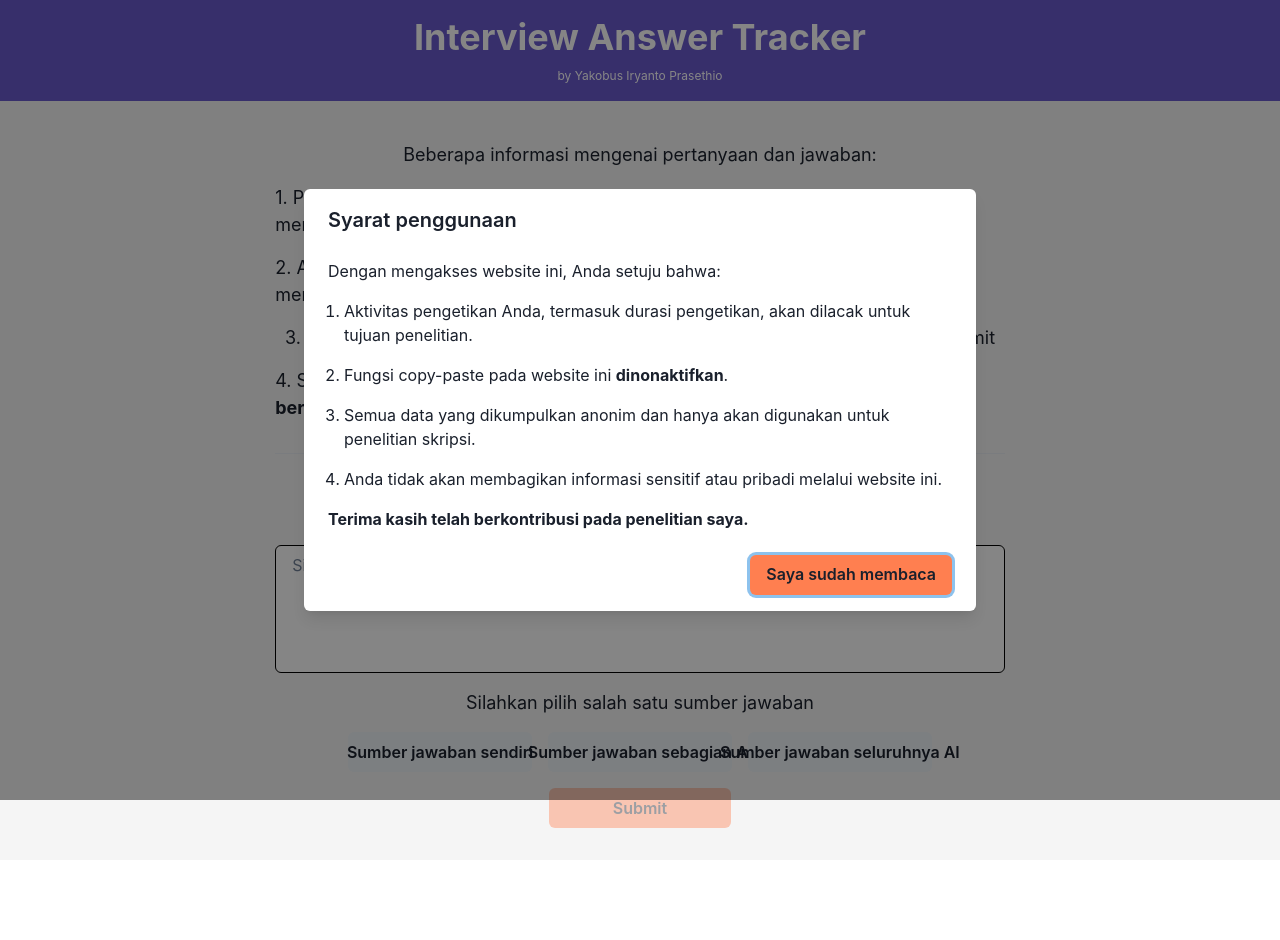
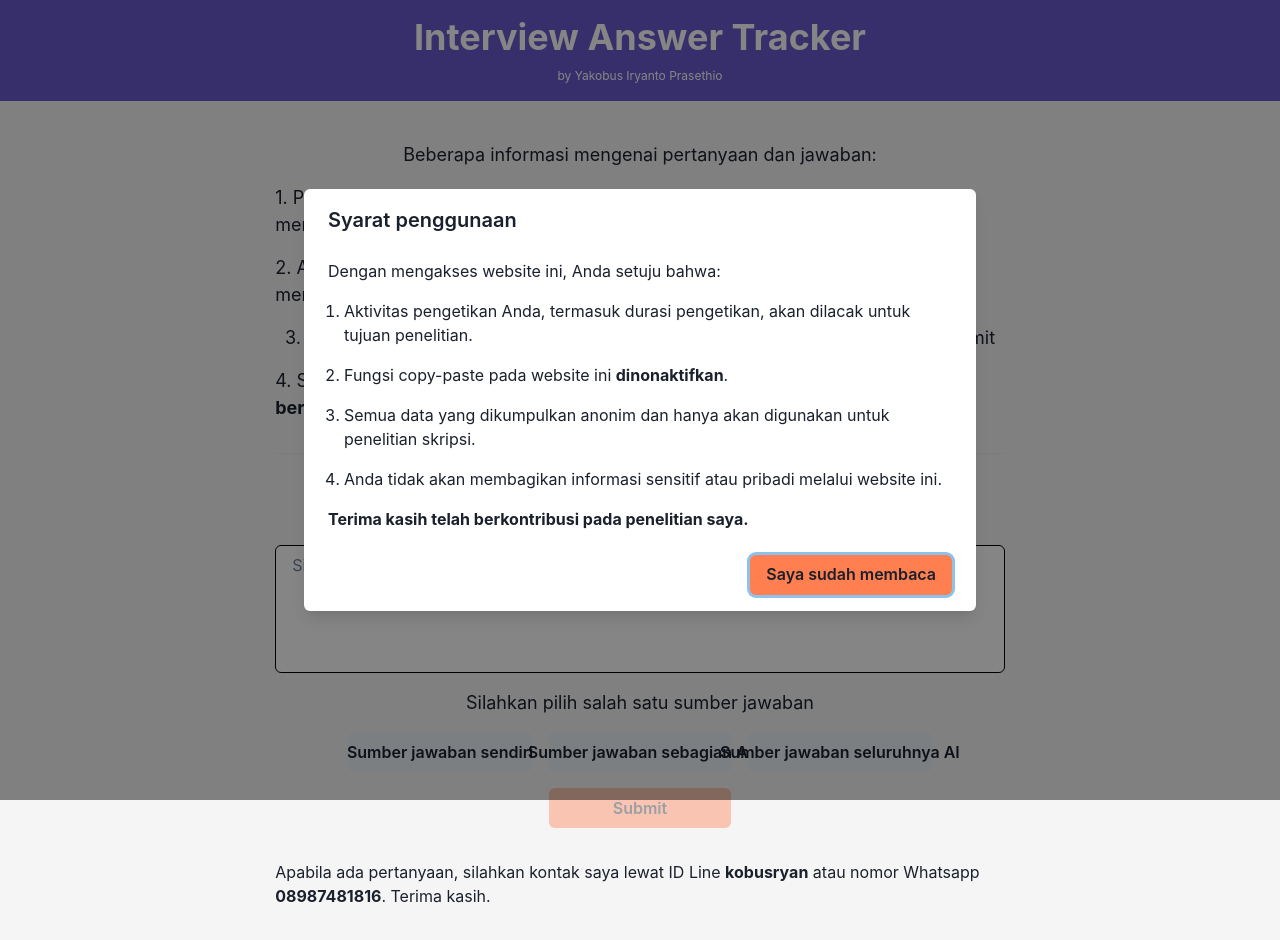
Before and after one commit to YakobusIP/human-typing-website, a React (Vite) app in the folder frontend/: page / in a window 1280 px wide. Before the commit the page ends 860 px from the top, so only its background shows below. Built offline with nearby package versions, Linux system fonts and the light colour scheme.

Commit message:
style: add contact numbers

```diff
--- a/frontend/src/App.tsx
+++ b/frontend/src/App.tsx
@@ -295,6 +295,11 @@ function App() {
                 Submit
               </Button>
             </VStack>
+            <Text>
+              Apabila ada pertanyaan, silahkan kontak saya lewat ID Line{" "}
+              <strong>kobusryan</strong> atau nomor Whatsapp{" "}
+              <strong>08987481816</strong>. Terima kasih.
+            </Text>
           </VStack>
         </Flex>
       </VStack>
```
